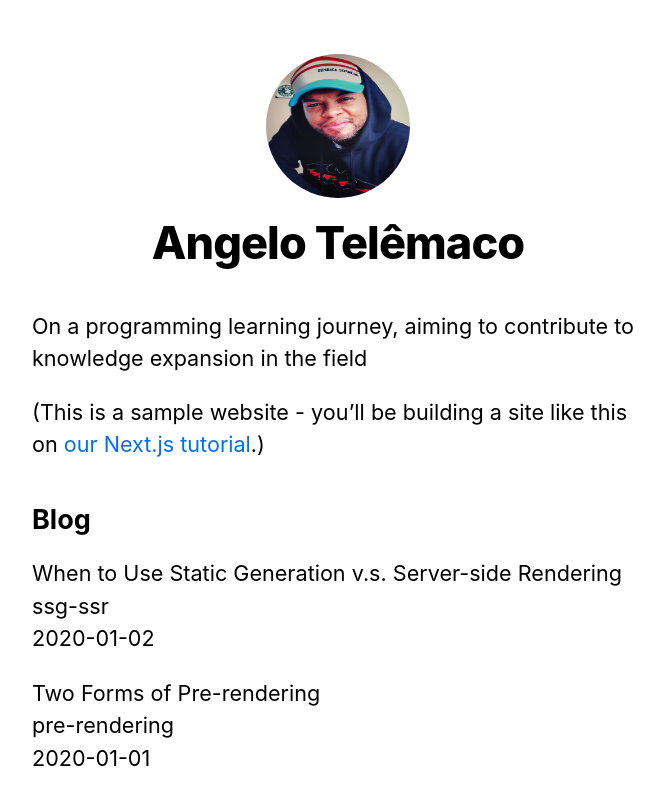
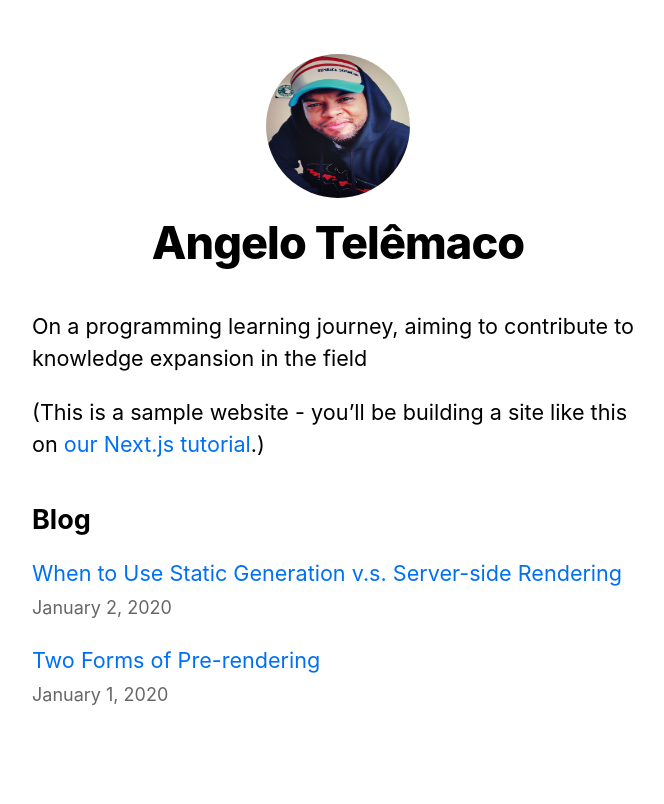
Before and after one commit to telemacowill/nextjs-blog, a Next.js app: page / in a window 1280 px wide. Shown: the top 804 px of the page, without its empty margins (302-966 px from the left). Built offline with nearby package versions, Linux system fonts and the light colour scheme.

Commit message:
Polishing the Index Page - and contentHtml fix

```diff
--- a/lib/posts.js
+++ b/lib/posts.js
@@ -77,6 +77,7 @@
     // Combine the data with the id
     return {
       id,
+      contentHtml,
       ...matterResult.data,
     };
   }
--- a/pages/index.js
+++ b/pages/index.js
@@ -2,6 +2,8 @@
 import Layout, { siteTitle } from '../components/layout';
 import utilStyles from '../styles/utils.module.css';
 import { getSortedPostsData } from '../lib/posts';
+import Link from 'next/link';
+import Date from '../components/date';
 
 export async function getStaticProps() {
   const allPostsData = getSortedPostsData();
@@ -30,11 +32,11 @@
         <ul className={utilStyles.list}>
           {allPostsData.map(({ id, date, title }) => (
             <li className={utilStyles.listItem} key={id}>
-              {title}
+              <Link href={`/posts/${id}`}>{title}</Link>
               <br />
-              {id}
-              <br />
-              {date}
+              <small className={utilStyles.lightText}>
+                <Date dateString={date} />
+              </small>
             </li>
           ))}
         </ul>
--- a/pages/posts/[id].js
+++ b/pages/posts/[id].js
@@ -7,8 +7,6 @@
 export async function getStaticProps({ params }) {
   // Add the "await" keyword like this:
   const postData = await getPostData(params.id);
-
-
   return {
     props: {
       postData,
```
